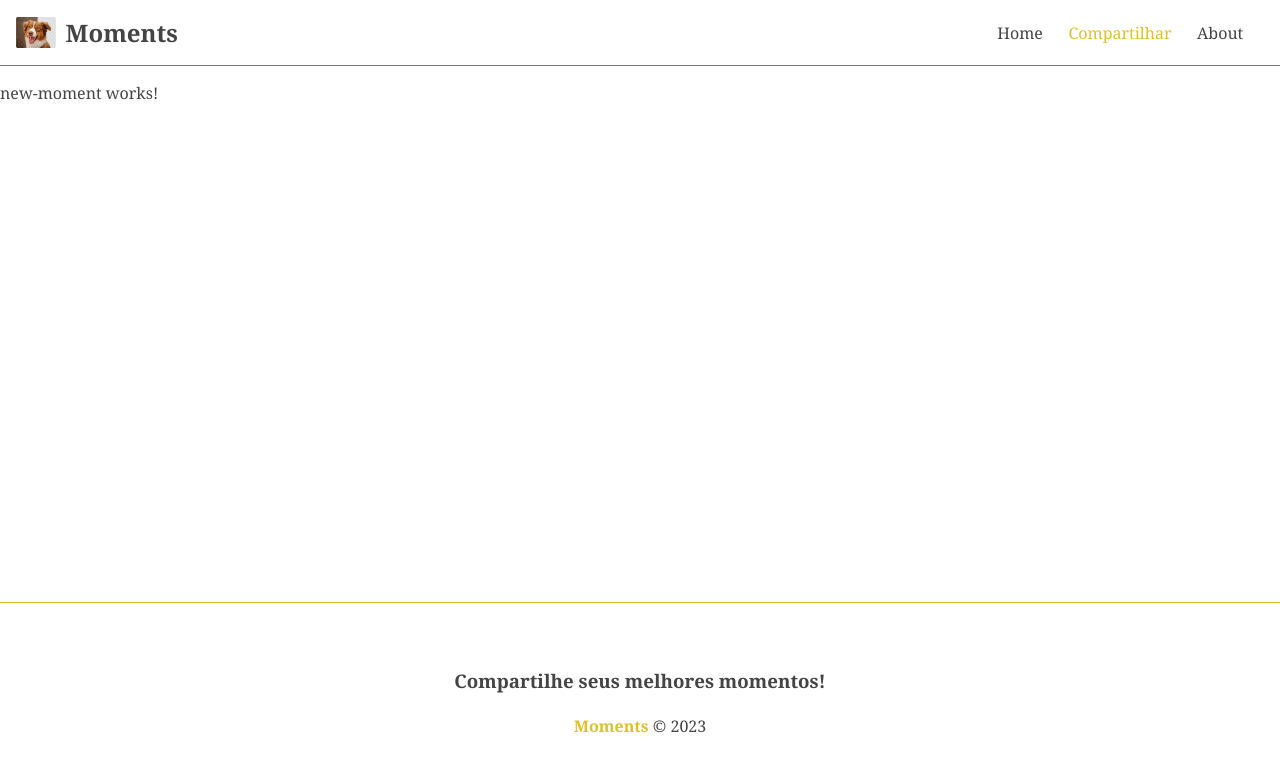
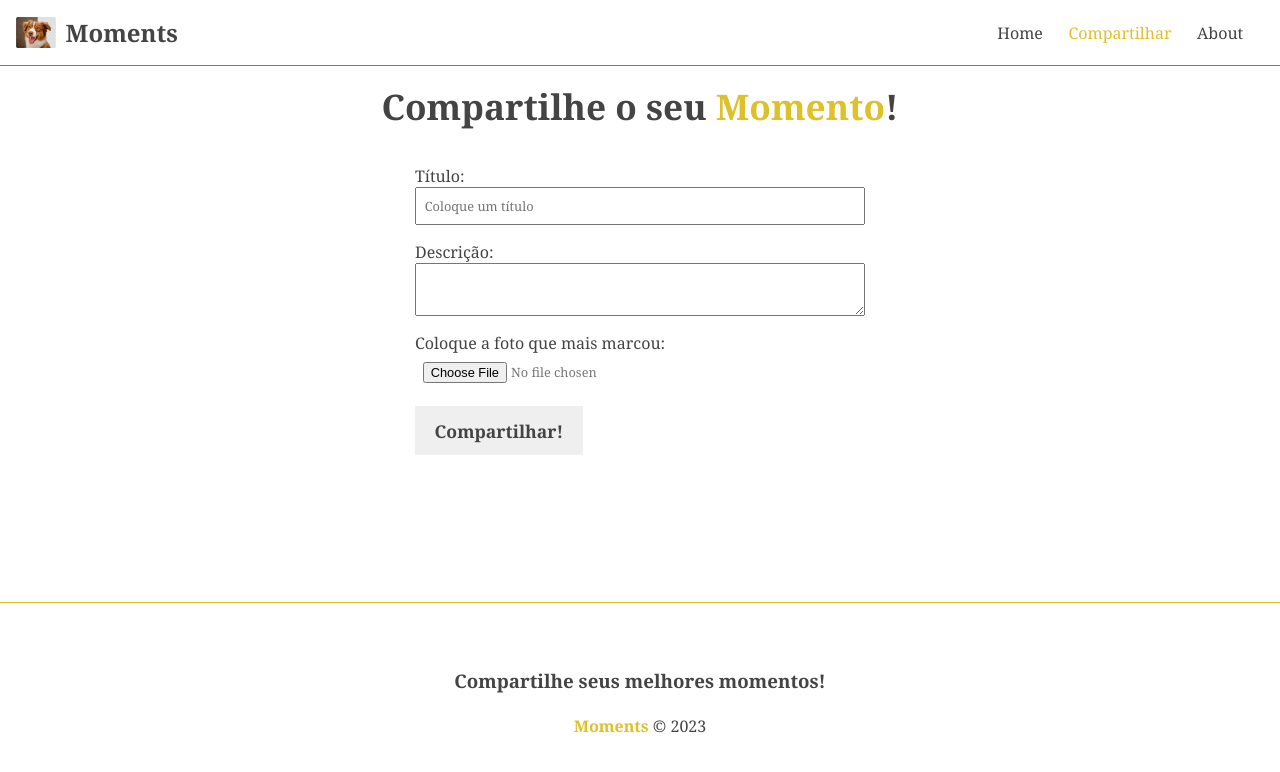
Before and after one commit to jeancamargosdev/Project-Moments-Front-Angular-Back-AdonisJS, an Angular app in the folder moments/: page /moments/new in a window 1280 px wide. Shown: the top 772 px of the page. Built offline with nearby package versions, Linux system fonts and the light colour scheme.

Commit message:
pagina de formulario

```diff
--- a/moments/src/app/app.module.ts
+++ b/moments/src/app/app.module.ts
@@ -8,6 +8,7 @@ import { FooterComponent } from './components/footer/footer.component';
 import { AboutComponent } from './components/pages/about/about.component';
 import { HomeComponent } from './components/pages/home/home.component';
 import { NewMomentComponent } from './components/pages/new-moment/new-moment.component';
+import { MomentFormComponent } from './components/moment-form/moment-form.component';
 
 @NgModule({
   declarations: [
@@ -16,7 +17,8 @@ import { NewMomentComponent } from './components/pages/new-moment/new-moment.com
     FooterComponent,
     AboutComponent,
     HomeComponent,
-    NewMomentComponent
+    NewMomentComponent,
+    MomentFormComponent
   ],
   imports: [
     BrowserModule,
--- /dev/null
+++ b/moments/src/app/components/moment-form/moment-form.component.html
@@ -0,0 +1,15 @@
+<form>
+    <div class="form-group">
+        <label for="title">Título:</label>
+        <input type="text" placeholder="Coloque um título" required />
+    </div>
+    <div class="form-group">
+        <label for="description">Descrição:</label>
+        <textarea placeholder="O que aconteceu lá?" required > </textarea>
+    </div>
+    <div class="form-group">
+        <label for="image"> Coloque a foto que mais marcou: </label>
+        <input type="file"/>
+    </div>
+    <input type="submit" value="{{ btnText }}" />
+</form>
--- /dev/null
+++ b/moments/src/app/components/moment-form/moment-form.component.ts
@@ -0,0 +1,17 @@
+import { Component, Input, OnInit } from '@angular/core';
+
+@Component({
+  selector: 'app-moment-form',
+  templateUrl: './moment-form.component.html',
+  styleUrls: ['./moment-form.component.css']
+})
+export class MomentFormComponent implements OnInit {
+   @Input() btnText!: string
+
+  constructor(){}
+
+  ngOnInit(): void {
+
+  }
+
+}
--- a/moments/src/app/components/pages/new-moment/new-moment.component.css
+++ b/moments/src/app/components/pages/new-moment/new-moment.component.css
@@ -0,0 +1,9 @@
+h2{
+    text-align: center;
+    margin-bottom:1em;
+    font-size: 2.2em;
+}
+
+h2 span{
+    color: #dec129;
+}
--- a/moments/src/app/components/pages/new-moment/new-moment.component.html
+++ b/moments/src/app/components/pages/new-moment/new-moment.component.html
@@ -1 +1,2 @@
-<p>new-moment works!</p>
+<h2>Compartilhe o seu <span> Momento</span>!</h2>
+<app-moment-form [btnText]="btnText"></app-moment-form>
--- a/moments/src/app/components/pages/new-moment/new-moment.component.ts
+++ b/moments/src/app/components/pages/new-moment/new-moment.component.ts
@@ -1,10 +1,15 @@
-import { Component } from '@angular/core';
+import { Component, OnInit } from '@angular/core';
 
 @Component({
   selector: 'app-new-moment',
   templateUrl: './new-moment.component.html',
   styleUrls: ['./new-moment.component.css']
 })
-export class NewMomentComponent {
+export class NewMomentComponent implements OnInit {
+  btnText = 'Compartilhar!';
+
+  constructor(){}
+
+  ngOnInit(): void{}
 
 }
--- a/moments/src/styles.css
+++ b/moments/src/styles.css
@@ -17,3 +17,44 @@ a{
 a:hover{
     color: #dec129;
 }
+
+/* FORM */
+form{
+    width: 450px;
+    margin: 0 auto;
+}
+
+.form-group{
+    display: flex;
+    flex-direction: column;
+    margin-bottom: 1em;
+}
+
+.form-group lavel{
+    font-weight: bold;
+    font-size: .9em;
+    margin-bottom: .4em;
+}
+
+.form-group input,
+.form-group textarea{
+    padding: .6em;
+    color: #777;
+    font-size: 0.8em;
+}
+
+input[type="submit"]{
+    background-color: #EFEFEF;
+    border: 2px solid transparent;
+    padding: 0.6em 1em;
+    font-weight: bold;
+    font-size: 1.1em;
+    cursor: pointer;
+    transition: 0.4s;
+}
+
+input[type="submit"]:hover{
+    color: #DEC129;
+    border-color: #dec129;
+    background-color: transparent;
+}
```
Also changed, not shown: moments/src/app/components/moment-form/moment-form.component.css (added), 1 other file (tests, documents, lock files or other folders).
